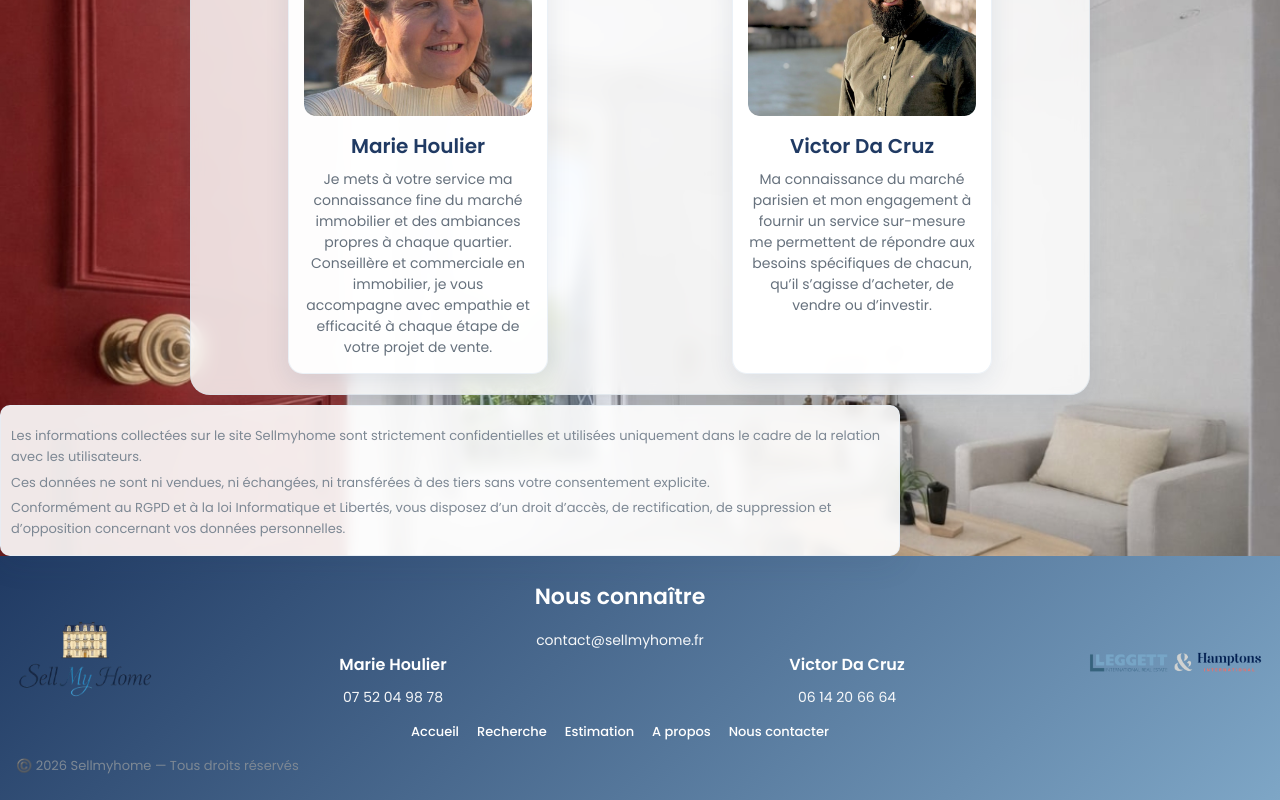
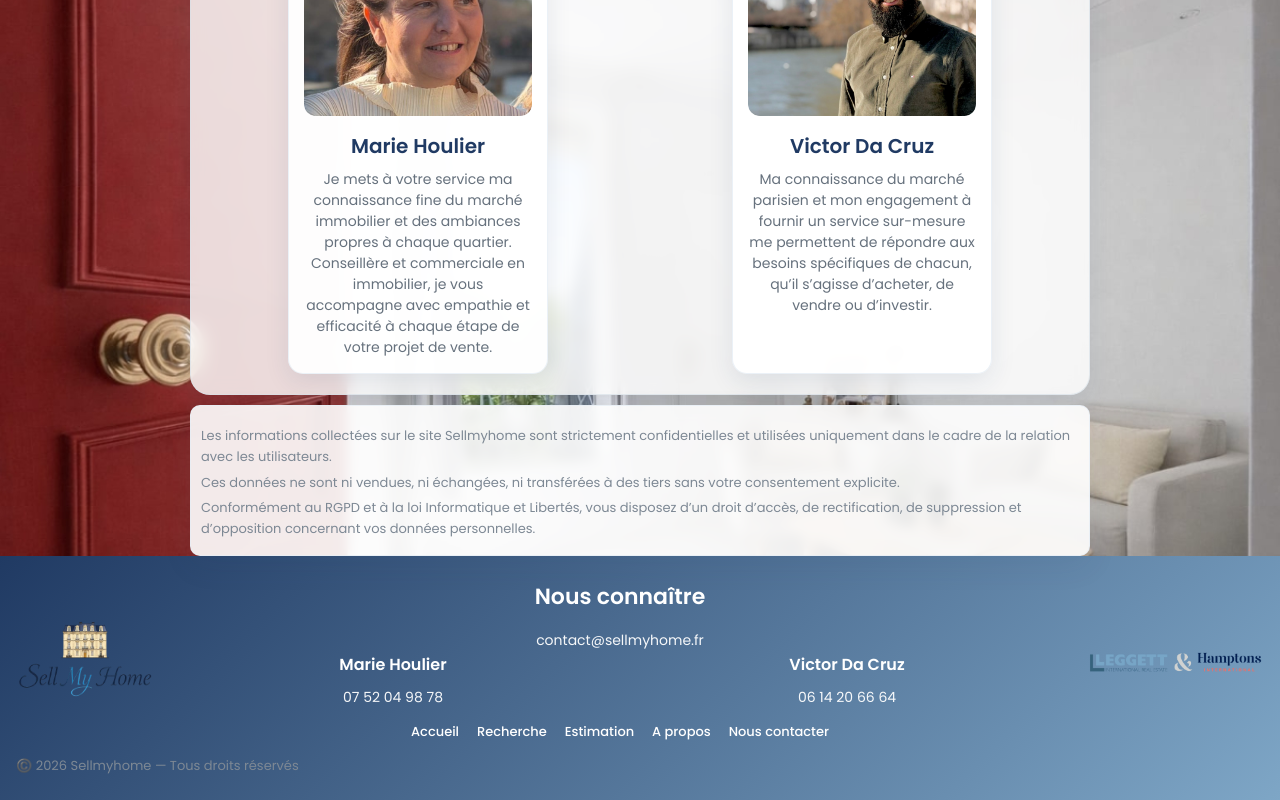
Before and after one commit to Juju-kpi/estimation_immo, a Next.js app: page / in a window 1280 px wide. Shown: the part 934-1734 px from the top of the page. Built offline with nearby package versions, Linux system fonts and the light colour scheme.

Commit message:
Update globals.css

```diff
--- a/app/globals.css
+++ b/app/globals.css
@@ -778,15 +778,13 @@ button {
 
 .footer-container {
   max-width: 900px;
-  margin: 5;
+  margin: 0 auto;
   background: rgba(255, 255, 255, 0.9);
   padding: 10px;
   border-radius: 10px;
   box-shadow: 0 10px 30px rgba(32, 58, 99, 0.08);
   backdrop-filter: blur(6px);
   border: 1px solid rgba(230, 238, 245, 0.8);
-  justify-content: center;
-  align-items: center;
 }
 
 /* Intro (marketing) */
```
